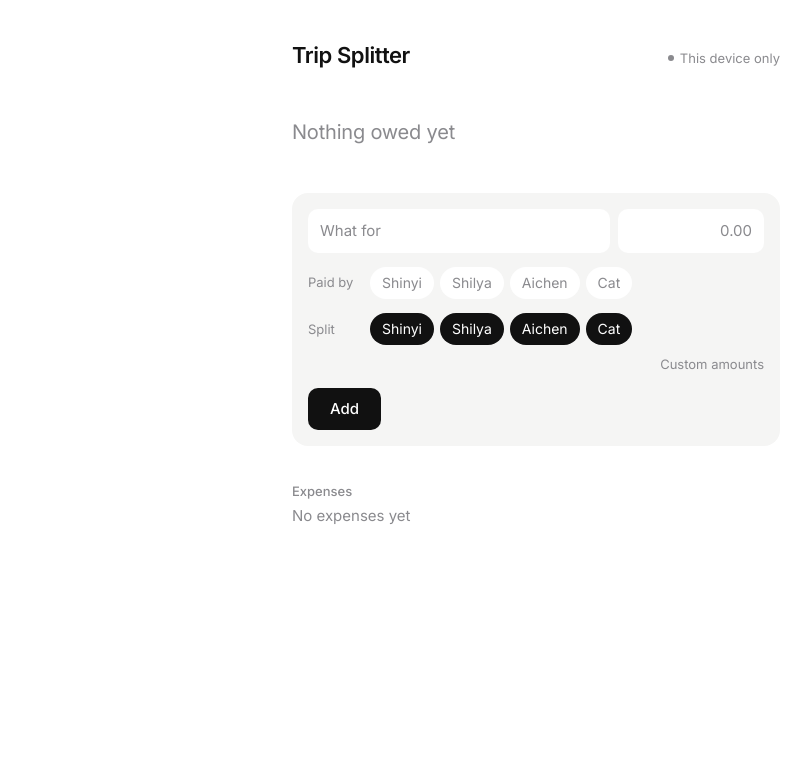
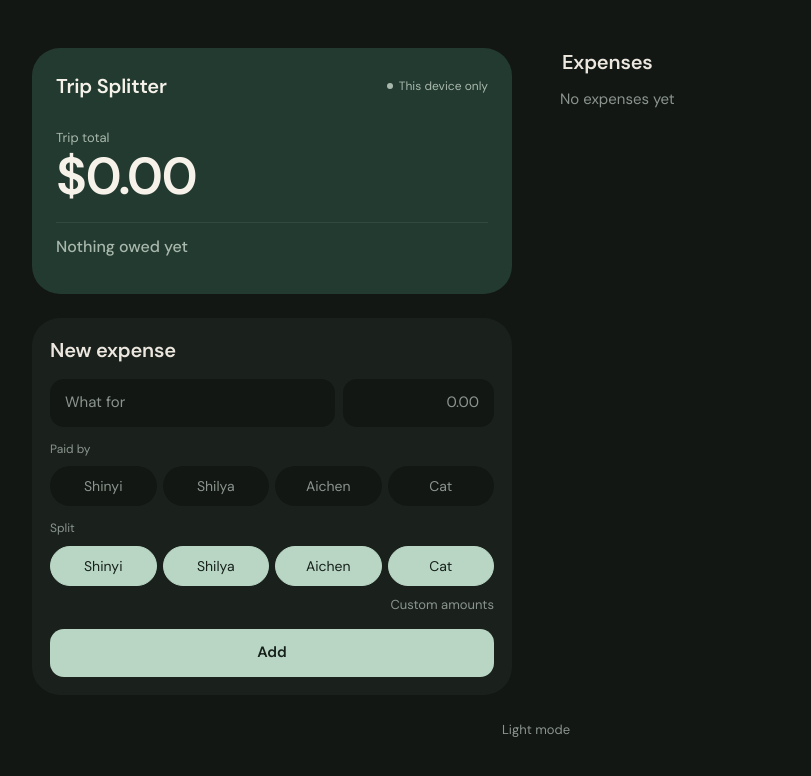
Before and after one commit to Catttai/trip-splitter, a plain HTML site: page index.html in a window 1280 px wide. Shown: the whole page, without its empty margins (104-915 px from the left). Drawn offline with Linux system fonts and the light colour scheme.

Commit message:
Restyle with a summary card, DM Sans and dark mode by default
The top card shows the trip total and who owes who. On wide screens the
expense list moves to a second column. A link at the bottom switches to
light mode and the choice is remembered.

Co-Authored-By: Claude Opus 5.5 <noreply@anthropic.com>
Claude-Session: https://claude.ai/code/session_01AaM43VELySDc3ociAi1365

```diff
--- a/app.js
+++ b/app.js
@@ -171,6 +171,7 @@ function resetForm() {
   editingId = null;
   form.classList.remove('editing');
   $('submit').textContent = 'Add';
+  $('form-h').textContent = 'New expense';
   $('cancel').hidden = $('delete').hidden = true;
   $('error').textContent = '';
   fill({ paidBy: keep });
@@ -182,6 +183,7 @@ function startEdit(e) {
   editingId = e.id;
   form.classList.add('editing');
   $('submit').textContent = 'Save';
+  $('form-h').textContent = 'Edit expense';
   $('cancel').hidden = $('delete').hidden = false;
   $('error').textContent = '';
   const raw = {};
@@ -268,13 +270,13 @@ function render() {
           el(
             'li',
             {},
-            el('span', {}, t.from, el('span', { class: 'muted' }, ' pays '), t.to),
+            el('span', { class: 'who' }, el('span', {}, t.from), el('span', { class: 'muted pays' }, 'pays'), el('span', {}, t.to)),
             el('span', { class: 'money' }, money(t.amount)),
           ),
         )
       : [el('li', { class: 'empty' }, expenses.length ? 'All square' : 'Nothing owed yet')]),
   );
-  $('total').textContent = expenses.length ? `${money(total)} spent in total` : '';
+  $('total').textContent = money(total);
 
   const shown = [...expenses].sort((a, b) => (b.createdAt || 0) - (a.createdAt || 0));
   $('expenses').replaceChildren(
@@ -315,7 +317,20 @@ function setStatus(state, text) {
   s.title = text;
 }
 
+function applyTheme(light) {
+  document.documentElement.dataset.theme = light ? 'light' : 'dark';
+  document.querySelector('meta[name=theme-color]').content = light ? '#f2ede5' : '#121714';
+  $('theme').textContent = light ? 'Dark mode' : 'Light mode';
+  try {
+    localStorage.setItem('trip-splitter:theme', light ? 'light' : 'dark');
+  } catch {}
+}
+
+$('theme').addEventListener('click', () => applyTheme(document.documentElement.dataset.theme !== 'light'));
+
 // ---------- start ----------
+
+applyTheme(document.documentElement.dataset.theme === 'light');
 
 fill(loadDraft());
 
--- a/index.html
+++ b/index.html
@@ -4,24 +4,29 @@
   <meta charset="utf-8">
   <meta name="viewport" content="width=device-width, initial-scale=1">
   <title>Trip Splitter</title>
-  <link rel="preconnect" href="https://fonts.googleapis.com">
+  <meta name="theme-color" content="#121714">
+  <script>
+    try { if (localStorage.getItem('trip-splitter:theme') === 'light') document.documentElement.dataset.theme = 'light'; } catch {}
+  </script>
   <link rel="preconnect" href="https://fonts.gstatic.com" crossorigin>
-  <link href="https://fonts.googleapis.com/css2?family=Inter:wght@400;500;600&display=swap" rel="stylesheet">
   <link rel="stylesheet" href="style.css">
 </head>
 <body>
   <main>
-    <header>
-      <h1>Trip Splitter</h1>
-      <span class="status" id="status" data-state="connecting"></span>
-    </header>
-
-    <section>
+    <section class="hero">
+      <header>
+        <h1>Trip Splitter</h1>
+        <span class="status" id="status" data-state="connecting"></span>
+      </header>
+      <div class="total">
+        <span class="label">Trip total</span>
+        <span class="total-amt money" id="total"></span>
+      </div>
       <ul class="transfers" id="transfers"></ul>
-      <p class="total" id="total"></p>
     </section>
 
     <form id="form" class="panel" novalidate autocomplete="off">
+      <h2 id="form-h">New expense</h2>
       <div class="inputs">
         <input name="description" type="text" maxlength="120" placeholder="What for">
         <input name="amount" type="text" inputmode="decimal" placeholder="0.00">
@@ -50,10 +55,13 @@
       </div>
     </form>
 
-    <section>
+    <section class="list">
       <h2>Expenses</h2>
       <ul class="expenses" id="expenses"></ul>
     </section>
+    <footer>
+      <button type="button" class="link" id="theme">Light mode</button>
+    </footer>
   </main>
 
   <script type="module" src="app.js"></script>
--- a/style.css
+++ b/style.css
@@ -1,32 +1,48 @@
+@import url('https://fonts.googleapis.com/css2?family=DM+Sans:opsz,wght@9..40,400;9..40,500;9..40,600&display=swap');
+
+/* Dark by default; light when chosen with the toggle at the bottom. */
 :root {
-  --bg: #ffffff;
-  --text: #111111;
-  --muted: #8a8a8e;
-  --line: #ececec;
-  --panel: #f5f5f4;
-  --field: #ffffff;
-  --accent: #111111;
-  --accent-text: #ffffff;
-  --bad: #c2412d;
-  --good: #2f7a52;
+  --font: 'DM Sans', system-ui, sans-serif;
+  --font-display: var(--font);
+  --font-num: var(--font);
+  --bg: #121714;
+  --surface: #1a211d;
+  --surface-border: 0;
+  --text: #ece7de;
+  --muted: #8b958e;
+  --line: #27302b;
+  --field: #121714;
+  --field-border: 1px solid transparent;
+  --accent: #b9d6c4;
+  --accent-text: #15201a;
+  --bad: #e59a84;
+  --good: #a9d8b8;
+  --hero-bg: #233a30;
+  --hero-text: #f6f2ea;
+  --hero-muted: #a9b8ad;
+  --hero-line: #31493f;
+  --hero-pad: 24px;
+  --radius: 14px;
+  --radius-lg: 28px;
+  --radius-pill: 999px;
+  color-scheme: dark;
+}
+:root[data-theme='light'] {
+  --bg: #f2ede5;
+  --surface: #fbf8f3;
+  --text: #1f2a24;
+  --muted: #8a8d86;
+  --line: #e1dad0;
+  --field: #f2ede5;
+  --accent: #2f4a3f;
+  --accent-text: #f6f2ea;
+  --bad: #b5472f;
+  --hero-bg: #2f4a3f;
+  --hero-line: #415d51;
   color-scheme: light;
 }
 
-@media (prefers-color-scheme: dark) {
-  :root {
-    --bg: #0f0f10;
-    --text: #f2f2f2;
-    --muted: #8d8d93;
-    --line: #232325;
-    --panel: #19191b;
-    --field: #0f0f10;
-    --accent: #f2f2f2;
-    --accent-text: #111111;
-    --bad: #ec8a75;
-    --good: #7cc79c;
-    color-scheme: dark;
-  }
-}
+/* ---------- layout and components (shared) ---------- */
 
 * { box-sizing: border-box; }
 
@@ -34,27 +50,49 @@ body {
   margin: 0;
   background: var(--bg);
   color: var(--text);
-  font: 15px/1.45 Inter, system-ui, -apple-system, 'Segoe UI', sans-serif;
+  font: 15px/1.45 var(--font);
   -webkit-font-smoothing: antialiased;
 }
 
 main {
   max-width: 520px;
   margin: 0 auto;
-  padding: 40px 16px 80px;
+  padding: 20px 16px 72px;
   display: grid;
-  gap: 36px;
+  gap: 20px;
 }
 
-header { display: flex; justify-content: space-between; align-items: baseline; }
-h1 { font-size: 22px; font-weight: 600; letter-spacing: -0.02em; margin: 0; }
-h2 { font-size: 13px; font-weight: 500; color: var(--muted); margin: 0 0 4px; }
+@media (min-width: 900px) {
+  main {
+    max-width: 1040px;
+    padding-top: 48px;
+    grid-template-columns: 1fr 1fr;
+    align-items: start;
+    gap: 24px 48px;
+  }
+  .hero, .panel { grid-column: 1; }
+  .list { grid-column: 2; grid-row: 1 / span 2; }
+}
+
+h1 { margin: 0; font-family: var(--font-display); }
+h2 { margin: 0 0 12px; font-family: var(--font); }
 
 .muted { color: var(--muted); }
-.money { font-variant-numeric: tabular-nums; white-space: nowrap; }
+.money { font-family: var(--font-num); font-variant-numeric: tabular-nums; white-space: nowrap; }
 .empty { color: var(--muted); }
+.label { color: var(--muted); }
 
-.status { font-size: 13px; color: var(--muted); }
+/* Summary */
+.hero {
+  background: var(--hero-bg);
+  color: var(--hero-text);
+  border-radius: var(--radius-lg);
+  padding: var(--hero-pad);
+}
+.hero header { display: flex; justify-content: space-between; align-items: center; gap: 12px; }
+.hero .muted, .hero .label, .hero .empty { color: var(--hero-muted); }
+
+.status { font-size: 12px; color: var(--hero-muted); white-space: nowrap; }
 .status:not(:empty)::before {
   content: '';
   display: inline-block;
@@ -62,77 +100,80 @@ h2 { font-size: 13px; font-weight: 500; color: var(--muted); margin: 0 0 4px; }
   height: 6px;
   border-radius: 50%;
   margin-right: 6px;
-  vertical-align: 2px;
-  background: var(--muted);
+  vertical-align: 1px;
+  background: currentColor;
 }
 .status[data-state='live']::before { background: var(--good); }
 .status[data-state='offline']::before,
 .status[data-state='error']::before { background: var(--bad); }
 
-/* Who owes who */
+.total { display: grid; gap: 2px; margin: 28px 0 20px; }
+.total .label { font-size: 13px; }
+.total-amt { font-family: var(--font-display); line-height: 1; }
+
 .transfers { list-style: none; margin: 0; padding: 0; }
 .transfers li {
   display: flex;
   justify-content: space-between;
+  align-items: center;
   gap: 12px;
-  padding: 10px 0;
-  font-size: 20px;
-  font-weight: 500;
-  letter-spacing: -0.01em;
+  padding: 12px 0;
+  border-top: 1px solid var(--hero-line);
 }
-.transfers li.empty { font-weight: 400; }
-.transfers .muted { font-weight: 400; }
-.total { margin: 6px 0 0; font-size: 13px; color: var(--muted); }
-.total:empty { display: none; }
+.who { display: flex; align-items: center; gap: 8px; flex-wrap: wrap; }
+.pays { font-size: 0.8em; }
 
 /* Form */
 .panel {
-  background: var(--panel);
-  border-radius: 16px;
-  padding: 16px;
+  background: var(--surface);
+  border-radius: var(--radius-lg);
+  padding: 18px;
   display: grid;
   gap: 14px;
+  border: var(--surface-border);
 }
-.panel.editing { box-shadow: inset 0 0 0 1.5px var(--text); }
+.panel h2 { margin: 0; }
+.panel.editing { box-shadow: 0 0 0 2px var(--accent); }
 
 .inputs { display: flex; gap: 8px; }
 .inputs input:first-child { flex: 1; }
-.inputs input:last-child { width: 32%; text-align: right; }
+.inputs input:last-child { width: 34%; text-align: right; font-family: var(--font-num); }
 
 input[type='text'] {
   font: inherit;
   color: inherit;
   background: var(--field);
-  border: 0;
-  border-radius: 10px;
-  padding: 11px 12px;
+  border: var(--field-border);
+  border-radius: var(--radius);
+  padding: 12px 14px;
   min-width: 0;
   outline: none;
 }
-input[type='text']:focus-visible { box-shadow: 0 0 0 1.5px var(--text); }
+input[type='text']:focus-visible { box-shadow: 0 0 0 2px var(--accent); }
 input::placeholder { color: var(--muted); }
 
-.line { display: flex; align-items: center; gap: 10px; }
+.line { display: grid; gap: 8px; }
 .line[hidden] { display: none; }
-.label { width: 52px; flex: none; font-size: 13px; color: var(--muted); }
+.line .label { font-size: 12px; }
 
-.pills { display: flex; flex-wrap: wrap; gap: 6px; }
+.pills { display: grid; grid-template-columns: repeat(4, 1fr); gap: 6px; }
 .pill {
   font: inherit;
   font-size: 14px;
-  border: 0;
-  border-radius: 999px;
-  padding: 6px 12px;
+  border: var(--field-border);
+  border-radius: var(--radius-pill);
+  padding: 9px 4px;
   background: var(--field);
   color: var(--muted);
   cursor: pointer;
+  transition: background 0.15s, color 0.15s;
 }
-.pill[aria-pressed='true'] { background: var(--accent); color: var(--accent-text); }
+.pill[aria-pressed='true'] { background: var(--accent); color: var(--accent-text); border-color: var(--accent); }
 
 .custom { display: grid; gap: 6px; }
 .custom[hidden] { display: none; }
 .custom-row { display: flex; align-items: center; justify-content: space-between; gap: 10px; font-size: 14px; }
-.custom-row input { width: 32%; text-align: right; padding: 8px 12px; }
+.custom-row input { width: 34%; text-align: right; padding: 9px 14px; font-family: var(--font-num); }
 
 .split-foot { display: flex; justify-content: space-between; align-items: center; gap: 10px; margin-top: -4px; }
 .hint { font-size: 13px; color: var(--muted); }
@@ -144,20 +185,22 @@ input::placeholder { color: var(--muted); }
 .actions { display: flex; align-items: center; gap: 16px; }
 
 button { font: inherit; cursor: pointer; }
-button:focus-visible { outline: 1.5px solid var(--text); outline-offset: 2px; }
+button:focus-visible { outline: 2px solid var(--accent); outline-offset: 2px; }
 .primary {
+  flex: 1;
   background: var(--accent);
   color: var(--accent-text);
   border: 0;
-  border-radius: 10px;
-  padding: 10px 22px;
-  font-weight: 500;
+  border-radius: var(--radius);
+  padding: 13px 22px;
+  font-weight: 600;
 }
 .link { background: none; border: 0; padding: 0; color: var(--muted); font-size: 13px; }
 .link:hover { color: var(--text); }
-.link.danger { color: var(--bad); margin-left: auto; }
+.link.danger { color: var(--bad); }
 
 /* Expense list */
+.list h2 { padding: 0 2px; }
 .expenses { list-style: none; margin: 0; padding: 0; }
 .expenses li + li { border-top: 1px solid var(--line); }
 .row {
@@ -166,13 +209,23 @@ button:focus-visible { outline: 1.5px solid var(--text); outline-offset: 2px; }
   justify-content: space-between;
   align-items: baseline;
   gap: 12px;
-  padding: 12px 0;
+  padding: 14px 2px;
   background: none;
   border: 0;
   color: inherit;
   text-align: left;
 }
 .row.on .row-title { text-decoration: underline; text-underline-offset: 3px; }
-.row-main { display: grid; min-width: 0; }
+.row-main { display: grid; gap: 2px; min-width: 0; }
 .row-main .muted { font-size: 13px; }
-.row-title { overflow-wrap: anywhere; }
+.row-title { overflow-wrap: anywhere; font-weight: 500; }
+
+/* ---------- type ---------- */
+h1 { font-size: 20px; font-weight: 600; letter-spacing: -0.01em; }
+h2 { font-size: 20px; font-weight: 600; letter-spacing: -0.01em; }
+.total-amt { font-size: 52px; font-weight: 600; letter-spacing: -0.03em; }
+.transfers li { font-size: 16px; font-weight: 500; }
+.transfers .money { font-weight: 600; }
+
+footer { text-align: center; }
+@media (min-width: 900px) { footer { grid-column: 1 / -1; } }
```
